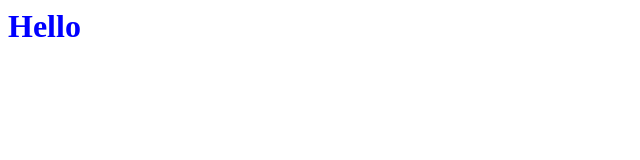
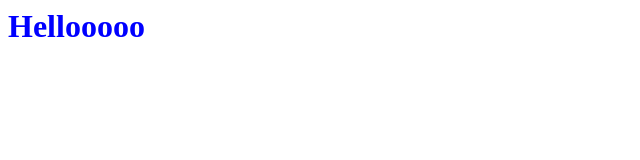
Before and after one commit to RekaSzo/plane_simple, a plain HTML site: page index.html in a window 1280 px wide. Shown: the whole page, without its empty margins (0-640 px from the left). Drawn offline with Linux system fonts and the light colour scheme.

Commit message:
Chage message in heading

```diff
--- a/index.html
+++ b/index.html
@@ -4,6 +4,6 @@
   <link rel="stylesheet" href="css/style.css">
 </head>
 <body>
-  <h1>Hello</h1>
+  <h1>Hellooooo</h1>
 </body>
 </html>
```
